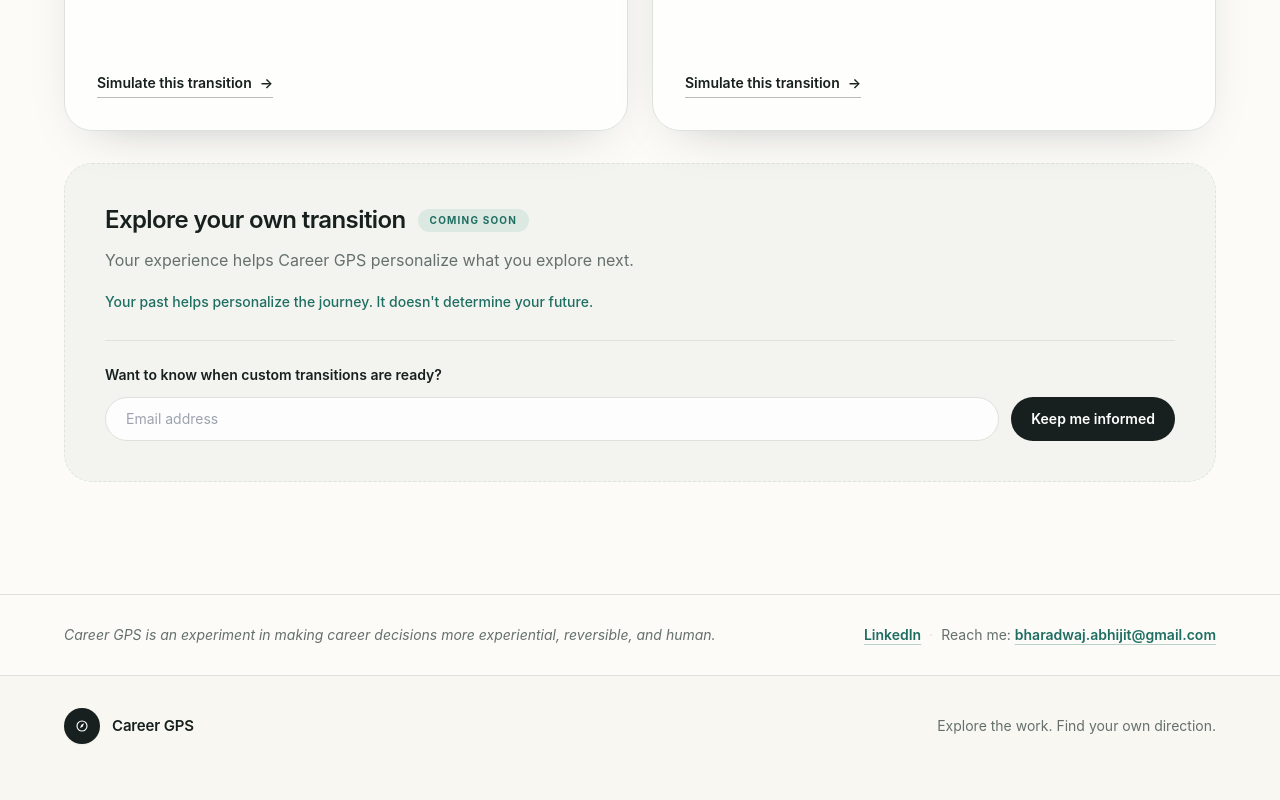
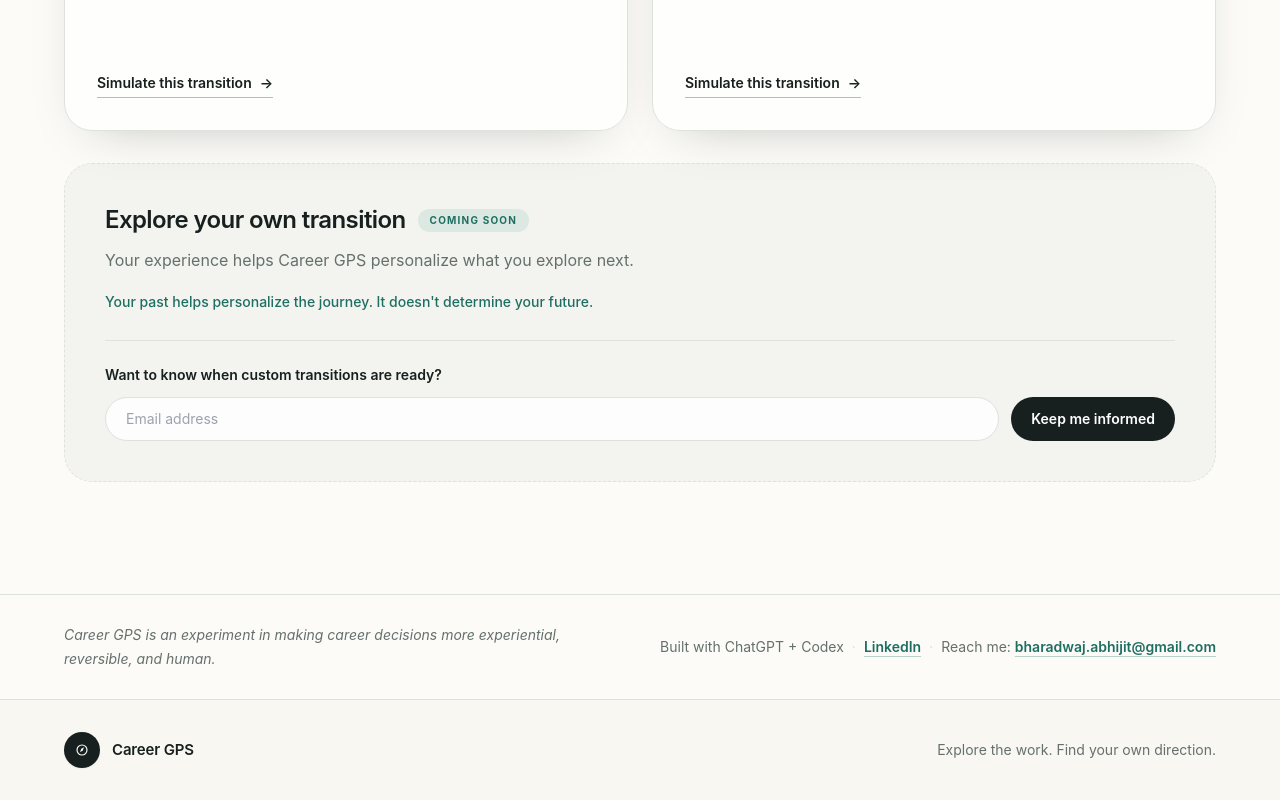
Before and after one commit to AbhijitBharadwaj123/career-gps, a React (Vite) app: page / in a window 1280 px wide. Shown: the part 1294-2094 px from the top of the page. Before the commit the page ends 2070 px from the top, so only its background shows below. Built offline with nearby package versions, Linux system fonts and the light colour scheme.

Commit message:
Add subtle ChatGPT and Codex credit

```diff
--- a/src/components/About.jsx
+++ b/src/components/About.jsx
@@ -9,6 +9,8 @@ export default function About() {
       <div className="mx-auto flex max-w-6xl flex-col gap-3 text-sm leading-6 text-muted md:flex-row md:items-center md:justify-between md:gap-8">
         <p className="max-w-3xl italic">Career GPS is an experiment in making career decisions more experiential, reversible, and human.</p>
         <p className="md:shrink-0">
+          <span>Built with ChatGPT + Codex</span>
+          <span className="mx-2 text-line" aria-hidden="true">·</span>
           {siteConfig.linkedInUrl && (
             <>
               <a href={siteConfig.linkedInUrl} target="_blank" rel="noreferrer" className={linkClasses}>LinkedIn</a>
```
